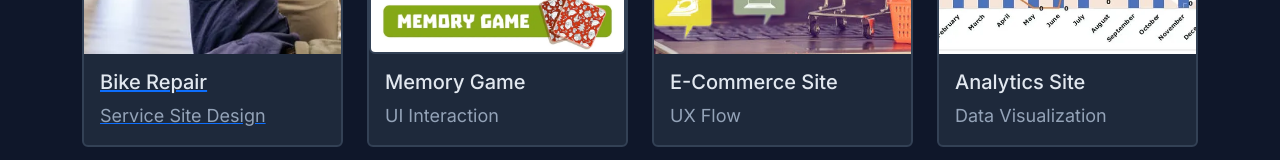
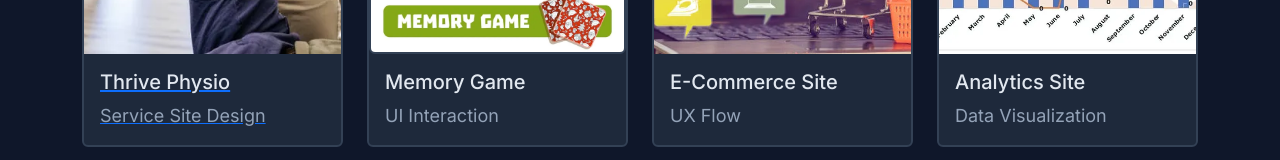
Before and after one commit to Tornado6822/portfolio-website, a React (Vite) app in the folder portfolio-website/: page / in a window 1280 px wide. Shown: the part 1680-1840 px from the top of the page. Built offline with nearby package versions, Linux system fonts and the light colour scheme.

Commit message:
Changed card title to Thrive Physio

```diff
--- a/portfolio-website/src/components/CaseStudies.jsx
+++ b/portfolio-website/src/components/CaseStudies.jsx
@@ -17,7 +17,7 @@
                   />
                 </div>
                 <div className="card-body">
-                  <h5 className="card-title">Bike Repair</h5>
+                  <h5 className="card-title">Thrive Physio</h5>
                   <p className="card-description">Service Site Design</p>
                 </div>
               </div>
```
